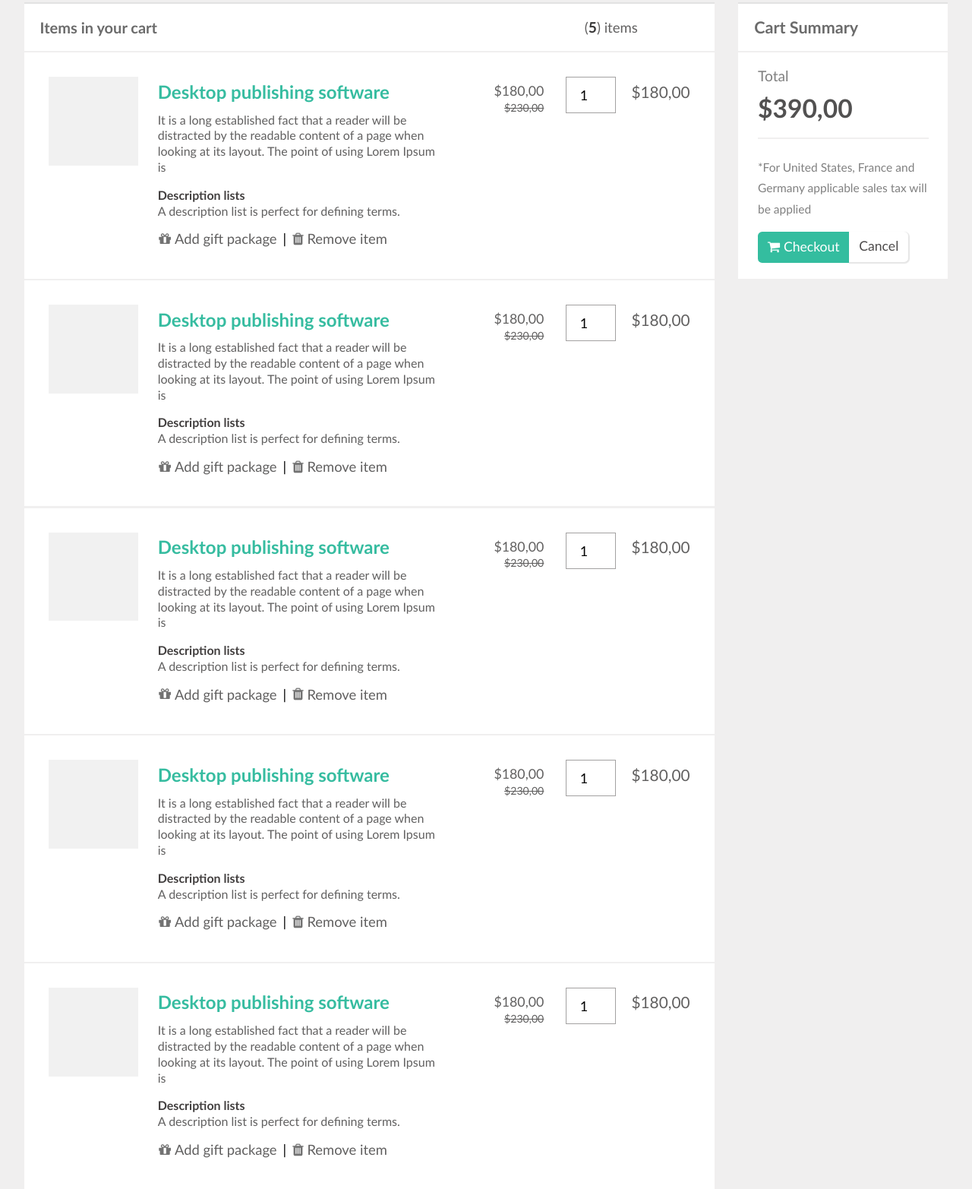
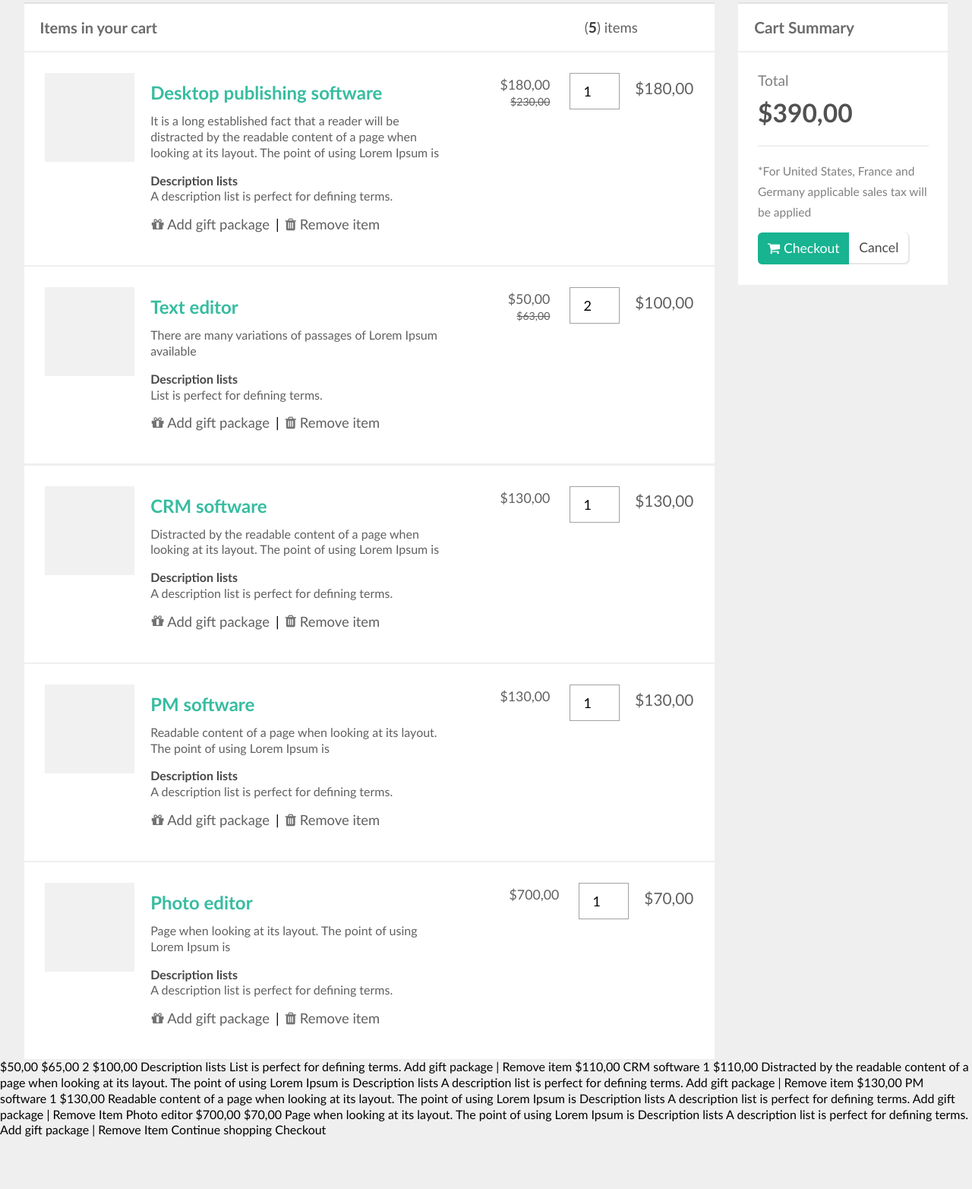
Before and after one commit to vamsiKrishnaBandaru/flexboxproject3, a plain HTML site: page index.html in a window 1280 px wide. Shown: the part 10-1575 px from the top of the page at 76% size. After the commit the page ends 1508 px from the top, so only its background shows below. Drawn offline with Linux system fonts and the light colour scheme.

Commit message:
texts placed on respective blocks

```diff
--- a/index.html
+++ b/index.html
@@ -24,6 +24,8 @@
         </div>
       </div>
       <div class="block">
+        <div class="block-1">
+
           <div class="img">
 
           </div>
@@ -50,6 +52,7 @@
               </div>
             </div>
           </div>
+        </div>
         <div class="price-sec">
           <p class="price">
             $180,00
@@ -66,15 +69,58 @@
         </div>
       </div>
       <div class="block">
+        <div class="block-1">
           <div class="img">
 
           </div>
           <div class="text">
             <div class="itemName">
-            <h2>Desktop publishing software</h2>
-            <p>It is a long established fact that a reader will be distracted by the readable content of a page when
-              looking
-              at its layout. The point of using Lorem Ipsum is</p>
+              <h2>Text editor</h2>
+              <p>There are many variations of passages of Lorem Ipsum available
+              </p>
+            </div>
+            <div class="description">
+              <h4>Description lists</h4>
+              <p>List is perfect for defining terms.</p>
+            </div>
+            <div class="gift-sec">
+              <div class="logo-sec">
+                <i class="fa fa-gift"></i>
+                <p>Add gift package</p>
+              </div>
+              <div>|</div>
+              <div class="logo-sec">
+                <i class="fa fa-trash"></i>
+                <p>Remove item</p>
+              </div>
+            </div>
+          </div>
+        </div>
+        <div class="price-sec">
+          <p class="price">
+            $50,00
+            <s>
+              $63,00
+            </s>
+          </p>
+          <div class="quantity">
+            <input type="number" class="counter" min="0" value='2'>
+          </div>
+          <p class="final-price">
+            $100,00
+          </p>
+        </div>
+      </div>
+      <div class="block">
+        <div class="block-1">
+          <div class="img">
+
+          </div>
+          <div class="text">
+            <div class="itemName">
+              <h2>CRM software</h2>
+              <p>Distracted by the readable content of a page when looking at its layout. The point of using Lorem Ipsum
+                is</p>
             </div>
             <div class="description">
               <h4>Description lists</h4>
@@ -92,31 +138,28 @@
               </div>
             </div>
           </div>
+        </div>
         <div class="price-sec">
           <p class="price">
-            $180,00
-            <s>
-              $230,00
-            </s>
+            $130,00
           </p>
           <div class="quantity">
             <input type="number" class="counter" min="0" value='1'>
           </div>
           <p class="final-price">
-            $180,00
+            $130,00
           </p>
         </div>
       </div>
       <div class="block">
+        <div class="block-1">
           <div class="img">
 
           </div>
           <div class="text">
             <div class="itemName">
-            <h2>Desktop publishing software</h2>
-            <p>It is a long established fact that a reader will be distracted by the readable content of a page when
-              looking
-              at its layout. The point of using Lorem Ipsum is</p>
+              <h2>PM software</h2>
+              <p>Readable content of a page when looking at its layout. The point of using Lorem Ipsum is</p>
             </div>
             <div class="description">
               <h4>Description lists</h4>
@@ -134,31 +177,28 @@
               </div>
             </div>
           </div>
+        </div>
         <div class="price-sec">
           <p class="price">
-            $180,00
-            <s>
-              $230,00
-            </s>
+            $130,00
           </p>
           <div class="quantity">
             <input type="number" class="counter" min="0" value='1'>
           </div>
           <p class="final-price">
-            $180,00
+            $130,00
           </p>
         </div>
       </div>
       <div class="block">
+        <div class="block-1">
         <div class="img">
 
         </div>
         <div class="text">
           <div class="itemName">
-            <h2>Desktop publishing software</h2>
-            <p>It is a long established fact that a reader will be distracted by the readable content of a page when
-              looking
-              at its layout. The point of using Lorem Ipsum is</p>
+            <h2>Photo editor</h2>
+            <p>Page when looking at its layout. The point of using Lorem Ipsum is</p>
           </div>
           <div class="description">
             <h4>Description lists</h4>
@@ -176,60 +216,16 @@
             </div>
           </div>
         </div>
+        </div>
         <div class="price-sec">
           <p class="price">
-            $180,00
-            <s>
-              $230,00
-            </s>
+            $700,00
           </p>
           <div class="quantity">
             <input type="number" class="counter" min="0" value='1'>
           </div>
           <p class="final-price">
-            $180,00
-          </p>
-        </div>
-      </div>
-      <div class="block">
-        <div class="img">
-
-        </div>
-        <div class="text">
-          <div class="itemName">
-            <h2>Desktop publishing software</h2>
-            <p>It is a long established fact that a reader will be distracted by the readable content of a page when
-              looking
-              at its layout. The point of using Lorem Ipsum is</p>
-          </div>
-          <div class="description">
-            <h4>Description lists</h4>
-            <p>A description list is perfect for defining terms.</p>
-          </div>
-          <div class="gift-sec">
-            <div class="logo-sec">
-              <i class="fa fa-gift"></i>
-              <p>Add gift package</p>
-            </div>
-            <div>|</div>
-            <div class="logo-sec">
-              <i class="fa fa-trash"></i>
-              <p>Remove item</p>
-            </div>
-          </div>
-        </div>
-        <div class="price-sec">
-          <p class="price">
-            $180,00
-            <s>
-              $230,00
-            </s>
-          </p>
-          <div class="quantity">
-            <input type="number" class="counter" min="0" value='1'>
-          </div>
-          <p class="final-price">
-            $180,00
+            $70,00
           </p>
         </div>
       </div>
@@ -260,10 +256,65 @@
   </main>
 </body>
 
+$50,00 $65,00
+
+2
+
+$100,00
 
 
-</html>
+Description lists
 
-<!-- <i class="fa-solid fa-cart-shopping"></i>
+List is perfect for defining terms.
 
-     -->
+Add gift package | Remove item
+
+$110,00
+
+CRM software
+
+1
+
+$110,00
+
+Distracted by the readable content of a page when looking at its layout. The point of using Lorem Ipsum is
+
+Description lists
+
+A description list is perfect for defining terms.
+
+Add gift package | Remove item
+
+$130,00
+
+PM software
+
+1
+
+$130,00
+
+Readable content of a page when looking at its layout. The point of using Lorem Ipsum is
+
+Description lists
+
+A description list is perfect for defining terms.
+
+Add gift package | Remove Item
+
+Photo editor
+
+$700,00
+
+$70,00
+
+Page when looking at its layout. The point of using Lorem Ipsum is
+
+Description lists
+
+A description list is perfect for defining terms.
+
+Add gift package | Remove Item
+
+Continue shopping
+
+Checkout
--- a/style.css
+++ b/style.css
@@ -56,8 +56,13 @@ body {
 .block {
   display: flex;
   background: white;
-  padding: 2rem 2rem;
+  padding: 1.7rem;
   gap: 1rem;
+  justify-content: space-between;
+  /* border: 1px solid red; */
+}
+.block-1 {
+  display: flex;
 }
 .text {
   gap: 1rem;
@@ -77,7 +82,7 @@ body {
 .text {
   display: flex;
   flex-direction: column;
-  padding: 0.6rem;
+  padding: 1rem 1.3rem;
 }
 
 .itemName {
@@ -86,7 +91,7 @@ body {
   flex-direction: column;
 }
 .description h4 {
-  color: rgb(66, 63, 63);
+  color: rgb(71, 71, 71);
 }
 .gift-sec {
   display: flex;
@@ -115,7 +120,7 @@ i {
   text-align: right;
   align-self: flex-start;
   width: 7rem;
-  padding: 0.5rem;
+  padding: 0.3rem;
 }
 .price s {
   font-size: 0.88rem;
@@ -150,17 +155,17 @@ i {
 .cart-title {
   background: white;
   padding: 1.3rem;
-  font-size: 1.35rem;
+  font-size: 1.3rem;
   font-weight: bolder;
   color: rgb(107, 107, 107);
 }
 .cart {
   background: white;
-  padding: 1.3rem 1.6rem;
+  padding: 1.7rem 1.6rem;
   display: flex;
   flex-direction: column;
   justify-content: center;
-  gap: 1.5rem;
+  gap: 1.2rem;
 }
 .total-price-sec {
   display: flex;
@@ -176,12 +181,12 @@ i {
   font-weight: 600;
   color: rgb(82, 81, 81);
   border-bottom: 0.13rem solid #f0efef;
-  padding-bottom: 1.8rem;
+  padding-bottom: 2rem;
 }
 .bottom-cart {
   display: flex;
   flex-direction: column;
-  gap: 1rem;
+  gap: 0.8rem;
 }
 .bottom-cart p {
   line-height: 1.7rem;
@@ -197,7 +202,7 @@ button {
 }
 .checkout button {
   padding: 0.65rem 0.8rem;
-  background: #34bd9f;
+  background: #18b391;
   border-top-left-radius: 0.35rem;
   border-bottom-left-radius: 0.35rem;
   color: white;
```
Lines whose indentation alone changed are shown as unchanged.
